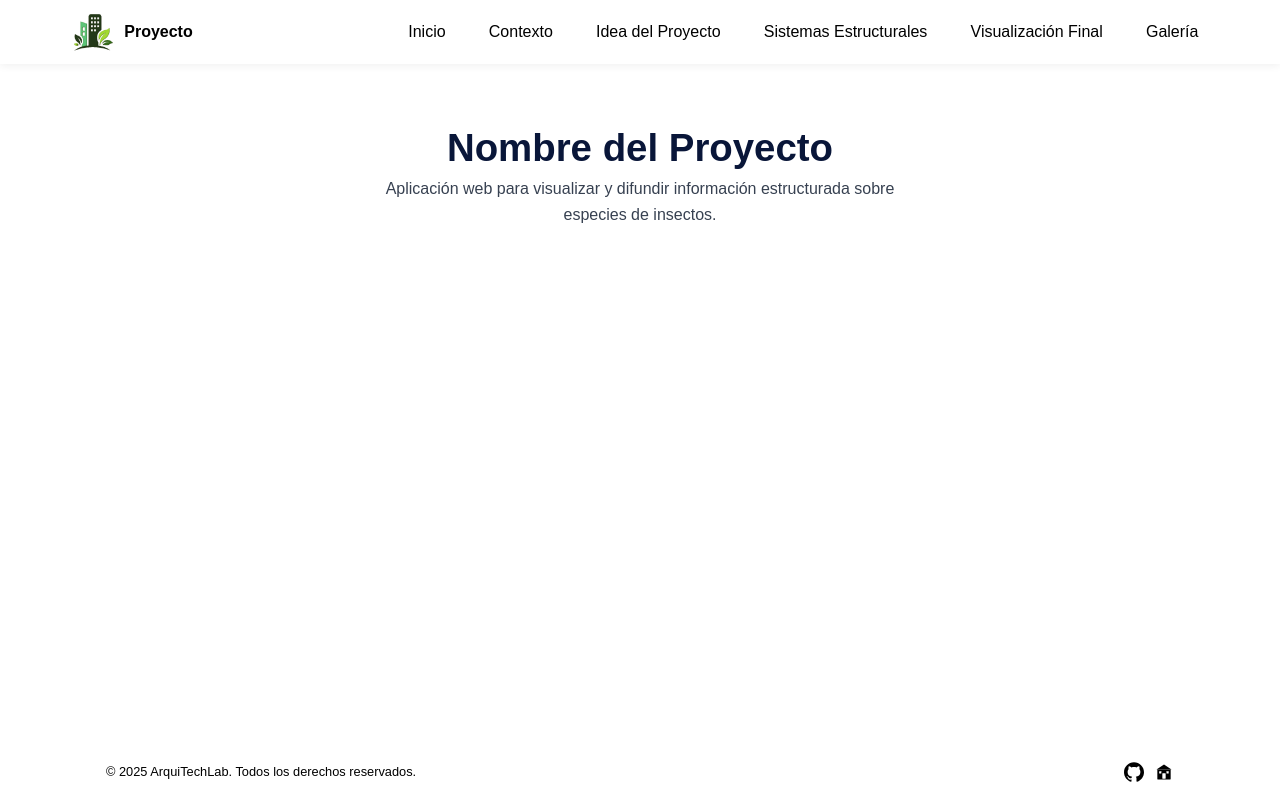
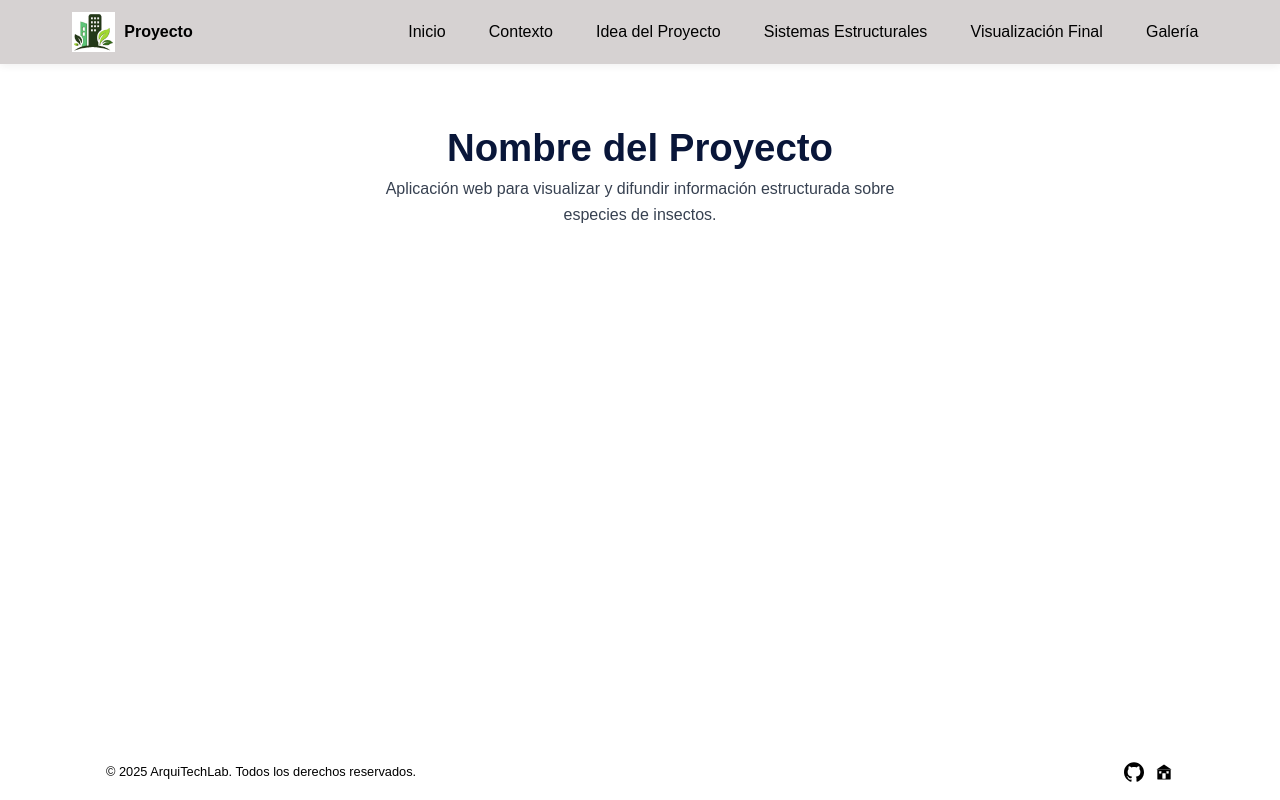
Before and after one commit to ArquiTechLab/umbral-sensible, a plain HTML site: page index.html in a window 1280 px wide. Drawn offline with Linux system fonts and the light colour scheme.

Commit message:
feat: distribución header y poner miniatura

```diff
--- a/index.html
+++ b/index.html
@@ -7,7 +7,7 @@
   <title>Proyecto | Difusión de Especies de Insectos</title>
 
   <!-- Ícono del sitio -->
-  <link rel="icon" type="image/png" href="public/assets/images/logo.png" />
+  <link rel="icon" type="image/svg+xml" href="/public/assets/images/logo.png" />
 
   <!-- 🔗 Open Graph y Twitter Cards -->
   <meta property="og:title" content="Proyecto | Difusión de Especies de Insectos" />
--- a/src/css/header.css
+++ b/src/css/header.css
@@ -1,6 +1,6 @@
 /* ESTILOS PARA HEADER */
 :root {
-  --header-bg: #ffffff;
+  --header-bg: #d6d2d2;
   --header-h: 64px;
   --accent: #007bff;
   --text-color: #000000;
```
